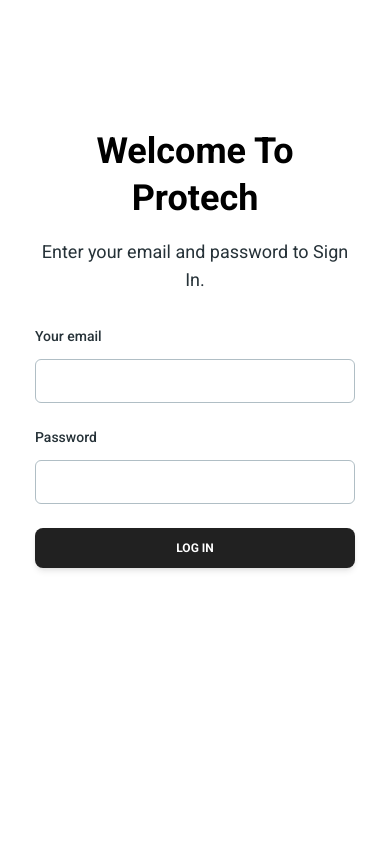
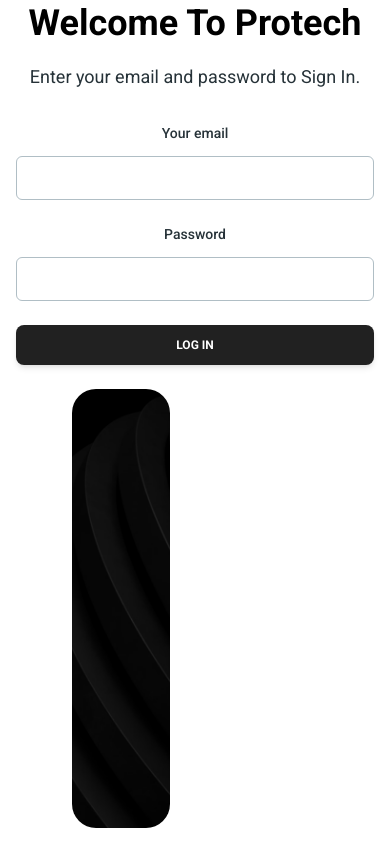
Before and after one commit to Rohitshukla1997/Employees-System, a React (Vite) app: page / in a window 390 px wide. Built offline with nearby package versions, Linux system fonts and the light colour scheme.

Commit message:
feat: refactor SignIn component layout for improved responsiveness and clarity, remove unused elements

```diff
--- a/src/pages/auth/sign-in.jsx
+++ b/src/pages/auth/sign-in.jsx
@@ -1,22 +1,21 @@
 import {
-  Card,
   Input,
-  Checkbox,
   Button,
   Typography,
 } from "@material-tailwind/react";
 import { Link } from "react-router-dom";
 
-
 export function SignIn() {
   return (
-    <section className="m-8 flex gap-4">
-      <div className="w-full lg:w-3/5 mt-24">
-        <div className="text-center">
+    <section className="h-screen w-screen overflow-hidden flex flex-col lg:flex-row">
+      <div className="w-full lg:w-3/5 flex items-center justify-center">
+        <div className="text-center w-full px-4 sm:px-8 lg:px-16">
           <Typography variant="h2" className="font-bold mb-4">Welcome To Protech</Typography>
-          <Typography variant="paragraph" color="blue-gray" className="text-lg font-normal">Enter your email and password to Sign In.</Typography>
-        </div>
-        <form className="mt-8 mb-2 mx-auto w-80 max-w-screen-lg lg:w-1/2">
+          <Typography variant="paragraph" color="blue-gray" className="text-lg font-normal">
+            Enter your email and password to Sign In.
+          </Typography>
+
+          <form className="mt-8 mb-2 mx-auto w-full max-w-md">
             <div className="mb-1 flex flex-col gap-6">
               <Typography variant="small" color="blue-gray" className="-mb-3 font-medium">
                 Your email
@@ -24,7 +23,7 @@
               <Input
                 size="lg"
                 placeholder="name@mail.com"
-              className=" !border-t-blue-gray-200 focus:!border-t-gray-900"
+                className="!border-t-blue-gray-200 focus:!border-t-gray-900"
                 labelProps={{
                   className: "before:content-none after:content-none",
                 }}
@@ -36,91 +35,26 @@
                 type="password"
                 size="lg"
                 placeholder="********"
-              className=" !border-t-blue-gray-200 focus:!border-t-gray-900"
+                className="!border-t-blue-gray-200 focus:!border-t-gray-900"
                 labelProps={{
                   className: "before:content-none after:content-none",
                 }}
               />
             </div>
-          {/* <Checkbox
-            label={
-              <Typography
-                variant="small"
-                color="gray"
-                className="flex items-center justify-start font-medium"
-              >
-                I agree the&nbsp;
-                <a
-                  href="#"
-                  className="font-normal text-black transition-colors hover:text-gray-900 underline"
-                >
-                  Terms and Conditions
-                </a>
-              </Typography>
-            }
-            containerProps={{ className: "-ml-2.5" }}
-            /> */}
             <Link to="/home" className="block mt-6">
-               <Button fullWidth>
-                 Log In
-                </Button>
+              <Button fullWidth>Log In</Button>
             </Link>
+          </form>
+        </div>
+      </div>
 
-          {/* <div className="flex items-center justify-between gap-2 mt-6">
-            <Checkbox
-              label={
-                <Typography
-                  variant="small"
-                  color="gray"
-                  className="flex items-center justify-start font-medium"
-                >
-                  Subscribe me to newsletter
-                </Typography>
-              }
-              containerProps={{ className: "-ml-2.5" }}
-            />
-            <Typography variant="small" className="font-medium text-gray-900">
-              <a href="#">
-                Forgot Password
-              </a>
-            </Typography>
-          </div> */}
-          {/* <div className="space-y-4 mt-8">
-            <Button size="lg" color="white" className="flex items-center gap-2 justify-center shadow-md" fullWidth>
-              <svg width="17" height="16" viewBox="0 0 17 16" fill="none" xmlns="http://www.w3.org/2000/svg">
-                <g clipPath="url(#clip0_1156_824)">
-                  <path d="M16.3442 8.18429C16.3442 7.64047 16.3001 7.09371 16.206 6.55872H8.66016V9.63937H12.9813C12.802 10.6329 12.2258 11.5119 11.3822 12.0704V14.0693H13.9602C15.4741 12.6759 16.3442 10.6182 16.3442 8.18429Z" fill="#4285F4" />
-                  <path d="M8.65974 16.0006C10.8174 16.0006 12.637 15.2922 13.9627 14.0693L11.3847 12.0704C10.6675 12.5584 9.7415 12.8347 8.66268 12.8347C6.5756 12.8347 4.80598 11.4266 4.17104 9.53357H1.51074V11.5942C2.86882 14.2956 5.63494 16.0006 8.65974 16.0006Z" fill="#34A853" />
-                  <path d="M4.16852 9.53356C3.83341 8.53999 3.83341 7.46411 4.16852 6.47054V4.40991H1.51116C0.376489 6.67043 0.376489 9.33367 1.51116 11.5942L4.16852 9.53356Z" fill="#FBBC04" />
-                  <path d="M8.65974 3.16644C9.80029 3.1488 10.9026 3.57798 11.7286 4.36578L14.0127 2.08174C12.5664 0.72367 10.6469 -0.0229773 8.65974 0.000539111C5.63494 0.000539111 2.86882 1.70548 1.51074 4.40987L4.1681 6.4705C4.8001 4.57449 6.57266 3.16644 8.65974 3.16644Z" fill="#EA4335" />
-                </g>
-                <defs>
-                  <clipPath id="clip0_1156_824">
-                    <rect width="16" height="16" fill="white" transform="translate(0.5)" />
-                  </clipPath>
-                </defs>
-              </svg>
-              <span>Sign in With Google</span>
-            </Button>
-            <Button size="lg" color="white" className="flex items-center gap-2 justify-center shadow-md" fullWidth>
-              <img src="/img/twitter-logo.svg" height={24} width={24} alt="" />
-              <span>Sign in With Twitter</span>
-            </Button>
-          </div> */}
-          {/* <Typography variant="paragraph" className="text-center text-blue-gray-500 font-medium mt-4">
-            Not registered?
-            <Link to="/auth/sign-up" className="text-gray-900 ml-1">Create account</Link>
-          </Typography> */}
-        </form>
-
-      </div>
-      <div className="w-2/5 h-full hidden lg:block">
+      <div className="p-4 ml-14 w-2/6 h-full rounded-3xl ">
         <img
           src="/img/pattern.png"
+          alt="Pattern"
           className="h-full w-full object-cover rounded-3xl"
         />
       </div>
-
     </section>
   );
 }
```
Lines whose indentation alone changed are shown as unchanged.
